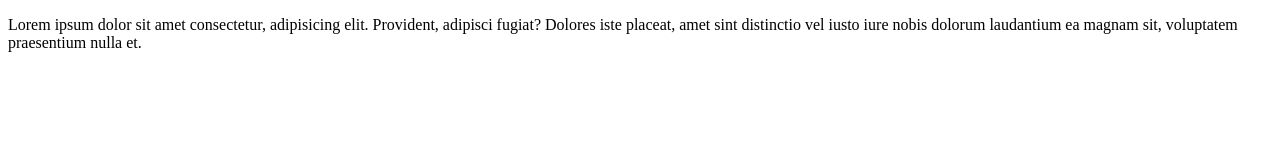
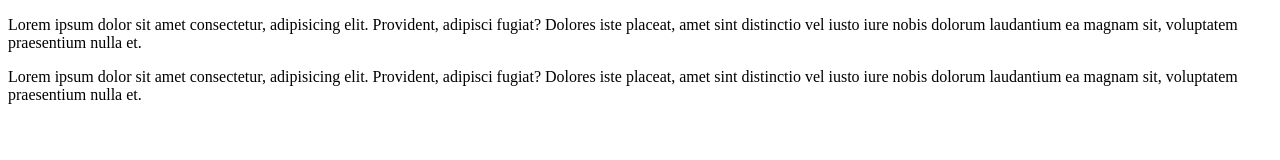
Before and after one commit to SanSShrestha/Brach_New, a plain HTML site: page about.html in a window 1280 px wide. Drawn offline with Linux system fonts and the light colour scheme.

Commit message:
paragraph added

```diff
--- a/about.html
+++ b/about.html
@@ -8,5 +8,6 @@
 </head>
 <body>
     <p>Lorem ipsum dolor sit amet consectetur, adipisicing elit. Provident, adipisci fugiat? Dolores iste placeat, amet sint distinctio vel iusto iure nobis dolorum laudantium ea magnam sit, voluptatem praesentium nulla et.</p>
+    <p>Lorem ipsum dolor sit amet consectetur, adipisicing elit. Provident, adipisci fugiat? Dolores iste placeat, amet sint distinctio vel iusto iure nobis dolorum laudantium ea magnam sit, voluptatem praesentium nulla et.</p>
 </body>
 </html>
```
